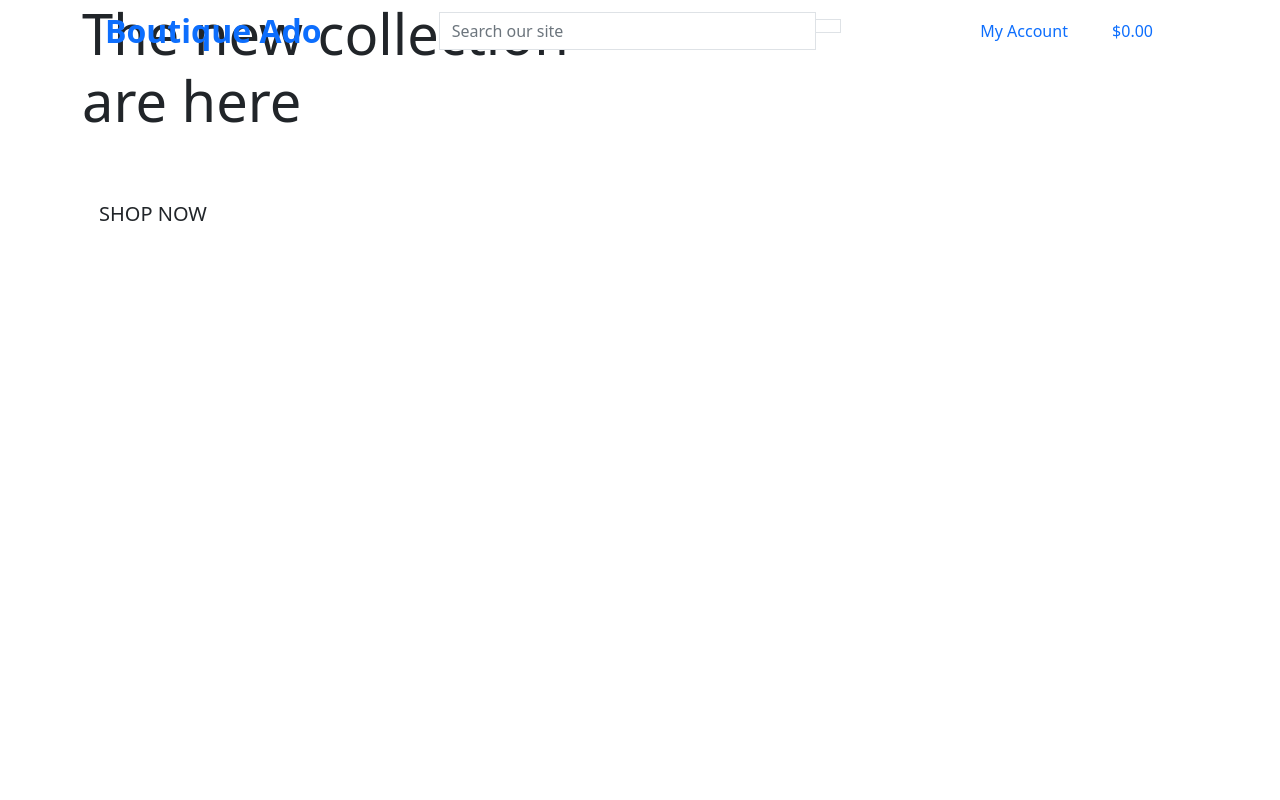
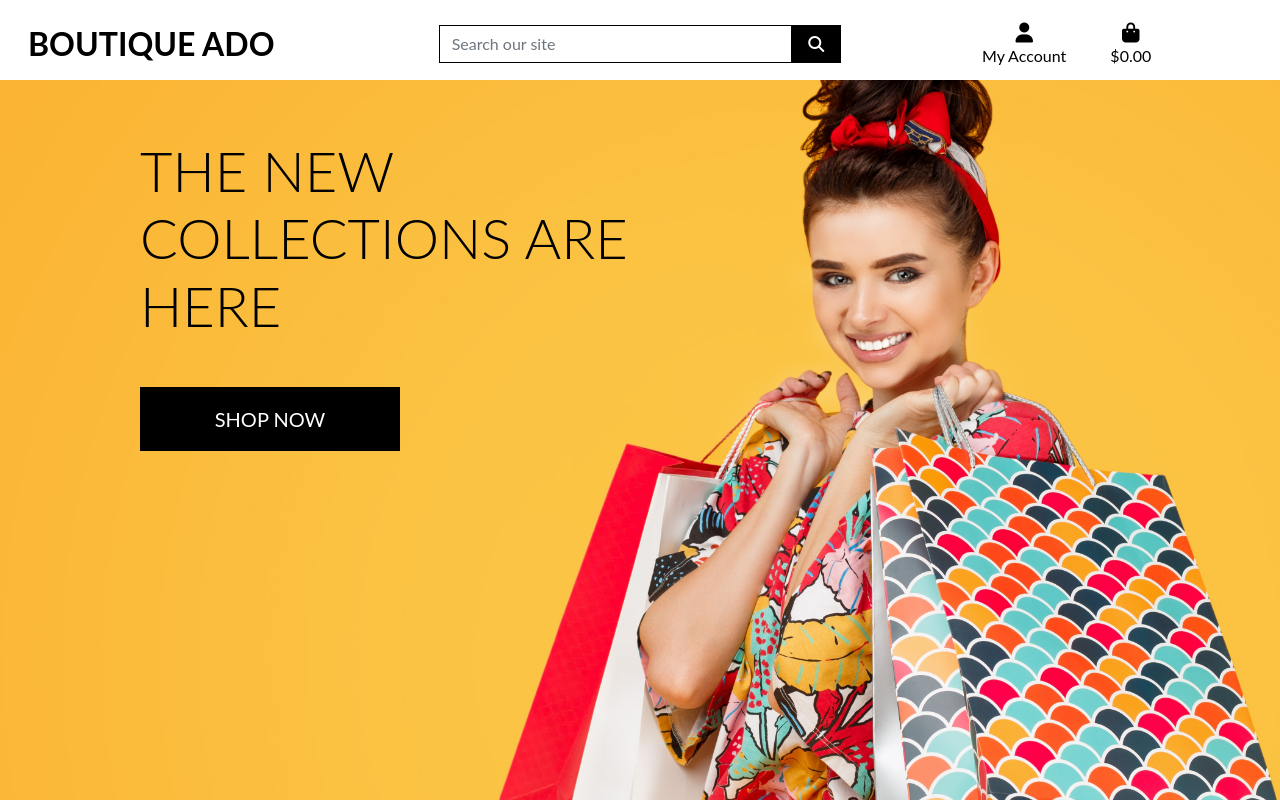
Before and after one commit to Peristratus/boutique_ado_v1, a Django app: page / in a window 1280 px wide. Run offline with Django 3.2, Linux system fonts and the light colour scheme; some libraries are stand-ins or nearby versions.

Commit message:
completed home page header and css

```diff
--- a/boutique_ado/settings.py
+++ b/boutique_ado/settings.py
@@ -147,3 +147,7 @@ USE_TZ = True
 # https://docs.djangoproject.com/en/3.1/howto/static-files/
 
 STATIC_URL = '/static/'
+STATICFILES_DIRS = (os.path.join(BASE_DIR, 'static'),)
+
+MEDIA_URL = '/media/'
+MEDIA_ROOT = os.path.join(BASE_DIR, 'media')
--- a/boutique_ado/urls.py
+++ b/boutique_ado/urls.py
@@ -15,9 +15,12 @@ Including another URLconf
 """
 from django.contrib import admin
 from django.urls import path, include
+from django.conf import settings
+from django.conf.urls.static import static
 
 urlpatterns = [
     path('admin/', admin.site.urls),
     path('accounts/', include('allauth.urls')),
     path('', include('home.urls')),
-]
+
+] + static(settings.MEDIA_URL, document_root=settings.MEDIA_ROOT)
--- a/home/templates/home/index.html
+++ b/home/templates/home/index.html
@@ -13,12 +13,12 @@
     <div class="container h-100">
         <div class="row h-100">
             <div class="col-7 col-md-6 my-auto">
-                <h1 class= "display-4 logo-font text-black">
-                    The new collection are here
+                <h1 class="display-4 logo-font text-black">
+                    The new collections are here
                 </h1>
-                <div class= "my-5">
+                <div class="my-5">
                     <h4>
-                        <a href="" class="shop-now-button btn btn-lg rounded-0 text-uppercase py-3"> Shop Now</a>
+                        <a href="" class="shop-now-button btn btn-lg rounded-0 text-uppercase py-3">Shop Now</a>
                     </h4>
                 </div>
             </div>
--- /dev/null
+++ b/static/css/base.css
@@ -0,0 +1,80 @@
+html{
+    height: 100%;
+}
+body{
+    background: url('/media/homepage_background_cropped.jpg') no-repeat center center fixed;
+    background-size: cover;
+    height: calc(100vh - 164px);
+    color: #555;
+    font-family: "Lato";
+}
+
+/* from Bulma */
+.icon {
+    align-items: center;
+    display: inline-flex;
+    justify-content: center;
+    height: 1.5rem;
+    width: 1.5rem;
+}
+
+.logo-font {
+    text-transform: uppercase;
+}
+
+.main-logo-link {
+    width: fit-content;
+}
+
+.shop-now-button {
+    background: black;
+    color: white;
+    min-width: 260px;
+}
+
+.btn-black {
+    background: black;
+    color: white;
+}
+
+.shop-now-button:hover,
+.shop-now-button:active,
+.shop-now-button:focus,
+.btn-black:hover,
+.btn-black:active,
+.btn-black:focus {
+    background: #222;
+    color: white;
+}
+
+.text-black {
+    color: #000 !important;
+}
+
+.border-black {
+    border: 1px solid black !important;
+}
+
+/* -------------------------------- Media Queries */
+
+/* Slightly larger container on xl screens */
+@media (min-width: 1200px) {
+  .container {
+    max-width: 80%;
+  }
+}
+
+/* fixed top navbar only on medium and up */
+@media (min-width: 992px) {
+    .fixed-top-desktop-only {
+        position: fixed;
+        top: 0;
+        right: 0;
+        left: 0;
+        z-index: 1030;
+    }
+
+    .header-container {
+        padding-top: 164px;
+    }
+}
--- a/templates/base.html
+++ b/templates/base.html
@@ -15,12 +15,15 @@
 
     {% block corecss %}
          <link href="https://cdn.jsdelivr.net/npm/bootstrap@5.0.0-beta2/dist/css/bootstrap.min.css" rel="stylesheet" integrity="sha384-BmbxuPwQa2lc/FVzBcNJ7UAyJxM6wuqIj61tLrc4wSX0szH/Ev+nYRRuWlolflfl" crossorigin="anonymous">
+         <link href="https://fonts.googleapis.com/css2?family=Lato&display=swap">
+         <link rel="stylesheet" href="{% static 'css/base.css' %}">
     {% endblock %}
 
     {% block extra_css %}
     {% endblock%}
 
     {% block corejs%}
+        <script src="https://kit.fontawesome.com/a2299b25aa.js" crossorigin="anonymous"></script>
         <script src="https://cdn.jsdelivr.net/npm/bootstrap@5.0.0-beta2/dist/js/bootstrap.bundle.min.js" integrity="sha384-b5kHyXgcpbZJO/tY9Ul7kGkf1S0CWuKcCD38l8YkeH8z8QjE0GmW1gYU5S9FOnJ0" crossorigin="anonymous"></script>
         <script src="https://cdn.jsdelivr.net/npm/@popperjs/core@2.6.0/dist/umd/popper.min.js" integrity="sha384-KsvD1yqQ1/1+IA7gi3P0tyJcT3vR+NdBTt13hSJ2lnve8agRGXTTyNaBYmCR/Nwi" crossorigin="anonymous"></script>
         <script src="https://cdn.jsdelivr.net/npm/bootstrap@5.0.0-beta2/dist/js/bootstrap.min.js" integrity="sha384-nsg8ua9HAw1y0W1btsyWgBklPnCUAFLuTMS2G72MMONqmOymq585AcH49TLBQObG" crossorigin="anonymous"></script>
@@ -34,10 +37,10 @@
 
   <body>
     <header class="container-fluid fixed-top">
-        <div class="row">
+        <div id="topnav" class="row bg-white pt-lg-2 d-none d-lg-flex">
             <div class="col-12 col-lg-4 my-auto py-1 py-1g-0 text-center text-lg-left">
                 <a href="{% url 'home' %}" class ="nav-link main-logo-link">
-                    <h2 class= "logo-font text-blackn my-0"><strong> Boutique Ado</strong></h2></a>
+                    <h2 class= "logo-font text-black my-0"><strong> Boutique Ado</strong></h2></a>
             </div>
             <div class="col-12 col-lg-4 my-auto py-1 py-1g-0">
                <form method="GET" action="">
```
Also changed, not shown: media/homepage_background_cropped.jpg (added).
